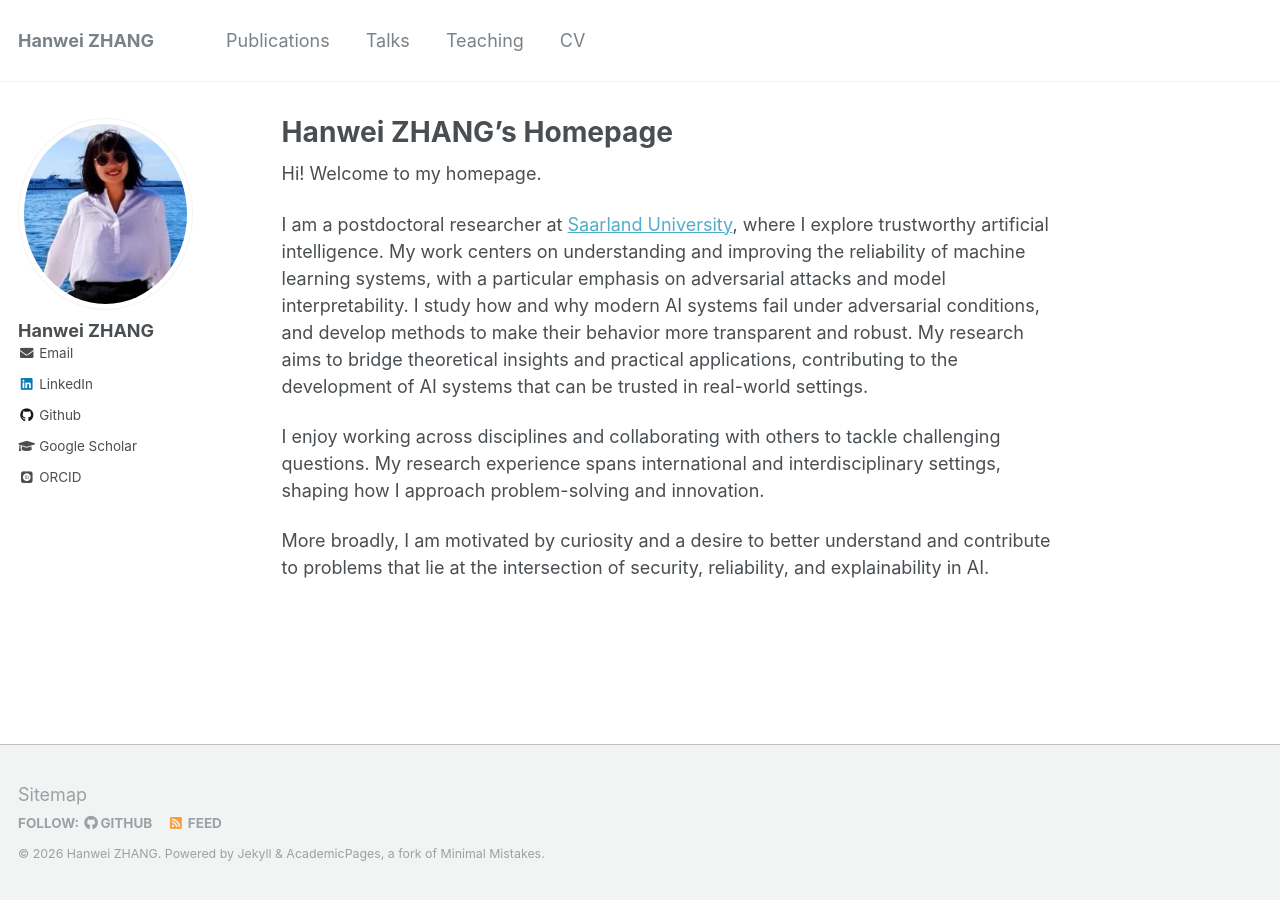
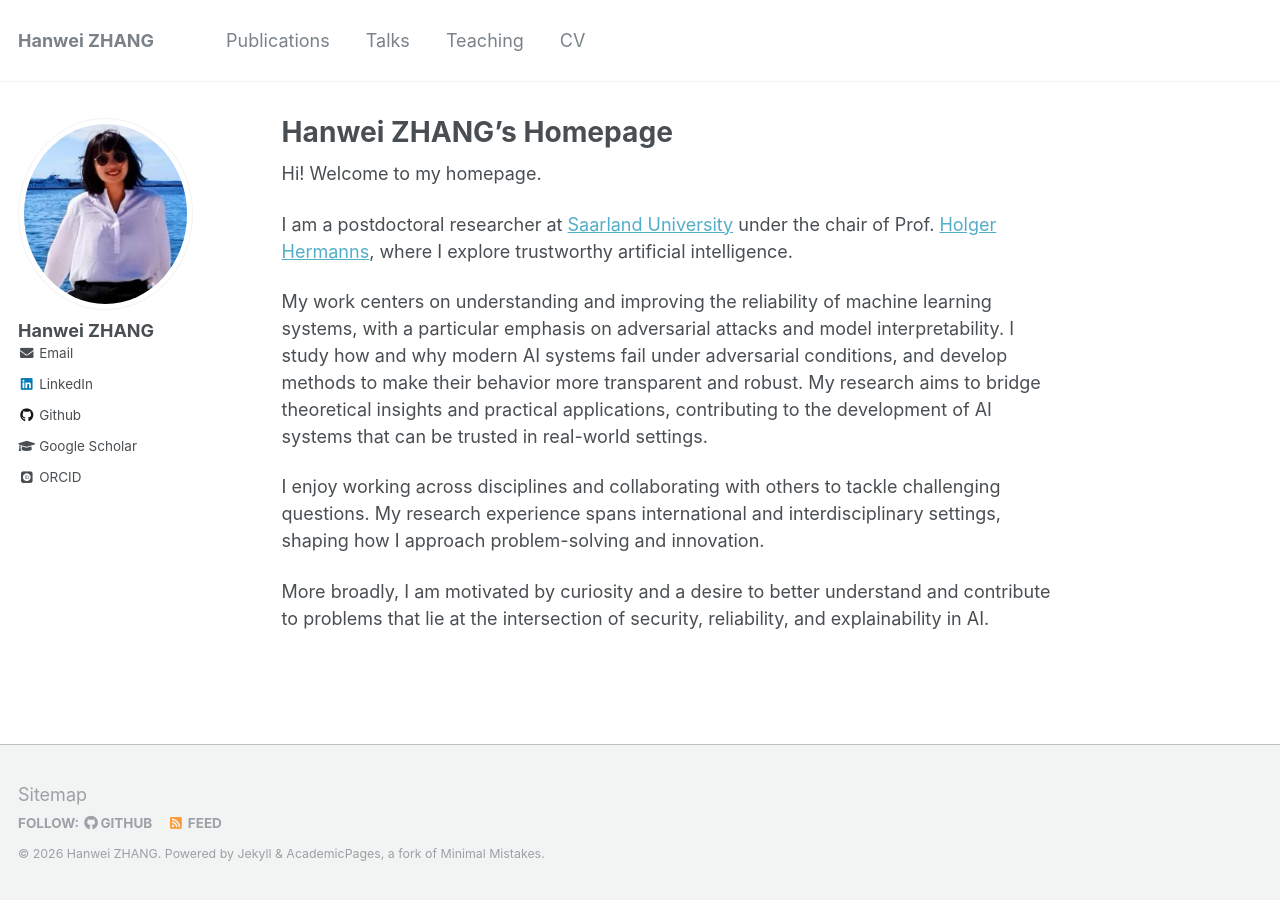
Before and after one commit to hanwei0912/hanwei0912.github.io, a Jekyll site: the page built from _pages/about.md, in a window 1280 px wide. Built offline with Jekyll 4.4.1, drawn with Linux system fonts in a browser that asks for light colours; some web fonts are replaced.

Commit message:
Update about.md

```diff
--- a/_pages/about.md
+++ b/_pages/about.md
@@ -10,7 +10,9 @@
 
 Hi! Welcome to my homepage.
 
-I am a postdoctoral researcher at [Saarland University](https://www.uni-saarland.de/en/home.html), where I explore trustworthy artificial intelligence. My work centers on understanding and improving the reliability of machine learning systems, with a particular emphasis on adversarial attacks and model interpretability. I study how and why modern AI systems fail under adversarial conditions, and develop methods to make their behavior more transparent and robust. My research aims to bridge theoretical insights and practical applications, contributing to the development of AI systems that can be trusted in real-world settings.
+I am a postdoctoral researcher at [Saarland University](https://www.uni-saarland.de/en/home.html) under the chair of Prof. [Holger Hermanns]([Holger Hermanns](https://depend.cs.uni-saarland.de/~hermanns/)), where I explore trustworthy artificial intelligence.
+
+My work centers on understanding and improving the reliability of machine learning systems, with a particular emphasis on adversarial attacks and model interpretability. I study how and why modern AI systems fail under adversarial conditions, and develop methods to make their behavior more transparent and robust. My research aims to bridge theoretical insights and practical applications, contributing to the development of AI systems that can be trusted in real-world settings.
 
 I enjoy working across disciplines and collaborating with others to tackle challenging questions. My research experience spans international and interdisciplinary settings, shaping how I approach problem-solving and innovation.
 
```
